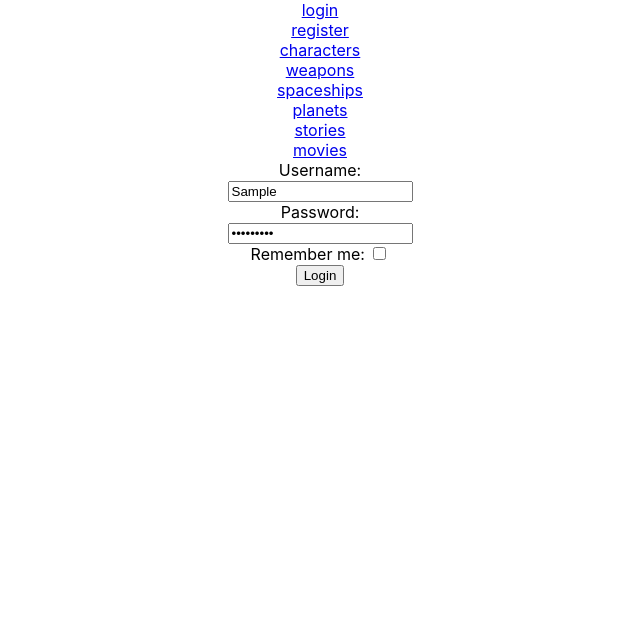
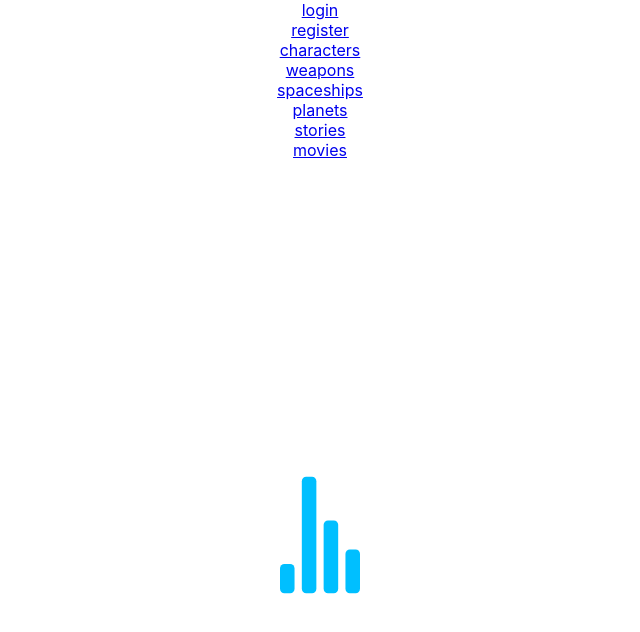
Before and after one commit to AlexBogdanov/StarWarsStory-NodeJS-ReactJS, a React (Create React App) app in the folder client/: page /login in a window 1280 px wide. Both pictures are taken after typing "Sample", "Sample123" into the empty fields and a click on the button "Login". Shown: the top 632 px of the page, without its empty margins (320-960 px from the left). Built offline with nearby package versions, Linux system fonts and the light colour scheme; no server answers.

Commit message:
Client Login and Register minor update + loader added.

```diff
--- a/client/package.json
+++ b/client/package.json
@@ -5,6 +5,7 @@
   "dependencies": {
     "react": "^16.8.4",
     "react-dom": "^16.8.4",
+    "react-loader-spinner": "2.3.0",
     "react-notifications": "1.4.3",
     "react-router-dom": "4.3.1",
     "react-scripts": "2.1.8"
--- a/client/src/components/login/Login.jsx
+++ b/client/src/components/login/Login.jsx
@@ -2,10 +2,12 @@ import React, { Component } from 'react';
 import './Login.css';
 import 'react-notifications/lib/notifications.css';
 import { NotificationContainer, NotificationManager } from 'react-notifications';
+import Loader from 'react-loader-spinner';
 
 import userService from './../../services/user-service';
 import { errorNotifs } from './../../constants/notification-messages';
 import { OK } from './../../constants/http-responses';
+import { userRoles } from './../../constants/common';
 
 class Login extends Component {
     constructor(props) {
@@ -54,8 +56,14 @@ class Login extends Component {
                 res.json().then(response => {
                     if (this.state.rememberMe) {
                         localStorage.setItem('token', response.data.token);
+                        const userRole = response.data.user.roles.includes(userRoles.ADMIN)
+                            ? userRoles.ADMIN : userRoles.USER;
+                        localStorage.setItem('userRole', userRole);
                     } else {
                         sessionStorage.setItem('token', response.data.token);
+                        const userRole = response.data.user.roles.includes(userRoles.ADMIN)
+                            ? userRole.ADMIN : userRoles.USER;
+                        sessionStorage.setItem('userRole', userRole);
                     }
 
                     NotificationManager.success(response.data.msg);
@@ -63,7 +71,7 @@ class Login extends Component {
                 });
             } else {
                 res.json().then(err => {
-                    NotificationManager.error(err.data.msg);
+                    NotificationManager.error(err.message);
                     this.setState({ isLoading: false });
                 });
             }
@@ -73,6 +81,9 @@ class Login extends Component {
     render() {
         return (
             <div className="Login">
+                {this.state.isLoading ?
+                <Loader type="Ball-Triangle" color="#00BFFF" height="750" wifth="750" />
+                :
                 <form onSubmit={this.handleSubmit}>
                     <label>Username:</label>
                     <br />
@@ -86,6 +97,7 @@ class Login extends Component {
                     <br />
                     <button type="submit">Login</button>
                 </form>
+                }
 
                 <NotificationContainer />
             </div>
--- a/client/src/components/register/Register.jsx
+++ b/client/src/components/register/Register.jsx
@@ -2,6 +2,7 @@ import React, { Component } from 'react';
 import './Register.css'
 import 'react-notifications/lib/notifications.css';
 import { NotificationContainer, NotificationManager } from 'react-notifications';
+import Loader from 'react-loader-spinner';
 
 import userService from './../../services/user-service';
 import { errorNotifs } from './../../constants/notification-messages';
@@ -64,7 +65,7 @@ class Register extends Component {
                 });
             } else {
                 res.json().then(err => {
-                    NotificationManager.error(err.data.msg);
+                    NotificationManager.error(err.message);
                     this.setState({ isLoading: false });
                 });
             }
@@ -74,6 +75,9 @@ class Register extends Component {
     render() {
         return (
             <div className="Register">
+                {this.state.isLoading ?
+                <Loader type="Ball-Triangle" color="#00BFFF" height="750" wifth="750" />
+                :
                 <form onSubmit={this.handleSubmit}>
                     <label>Username:</label>
                     <br />
@@ -93,6 +97,7 @@ class Register extends Component {
                     <br />
                     <button type="submit">Register</button>
                 </form>
+                }
 
                 <NotificationContainer />
             </div>
```
Also changed, not shown: 1 other file (tests, documents, lock files or other folders).
